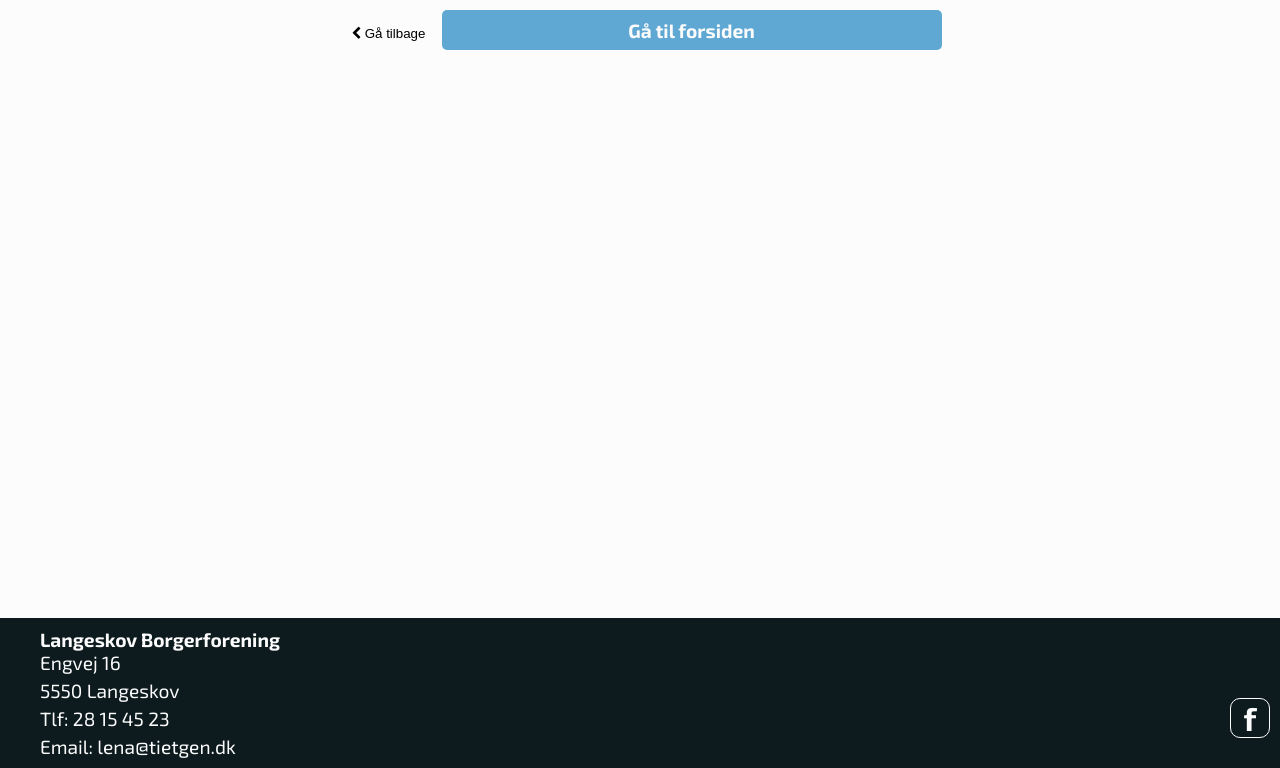
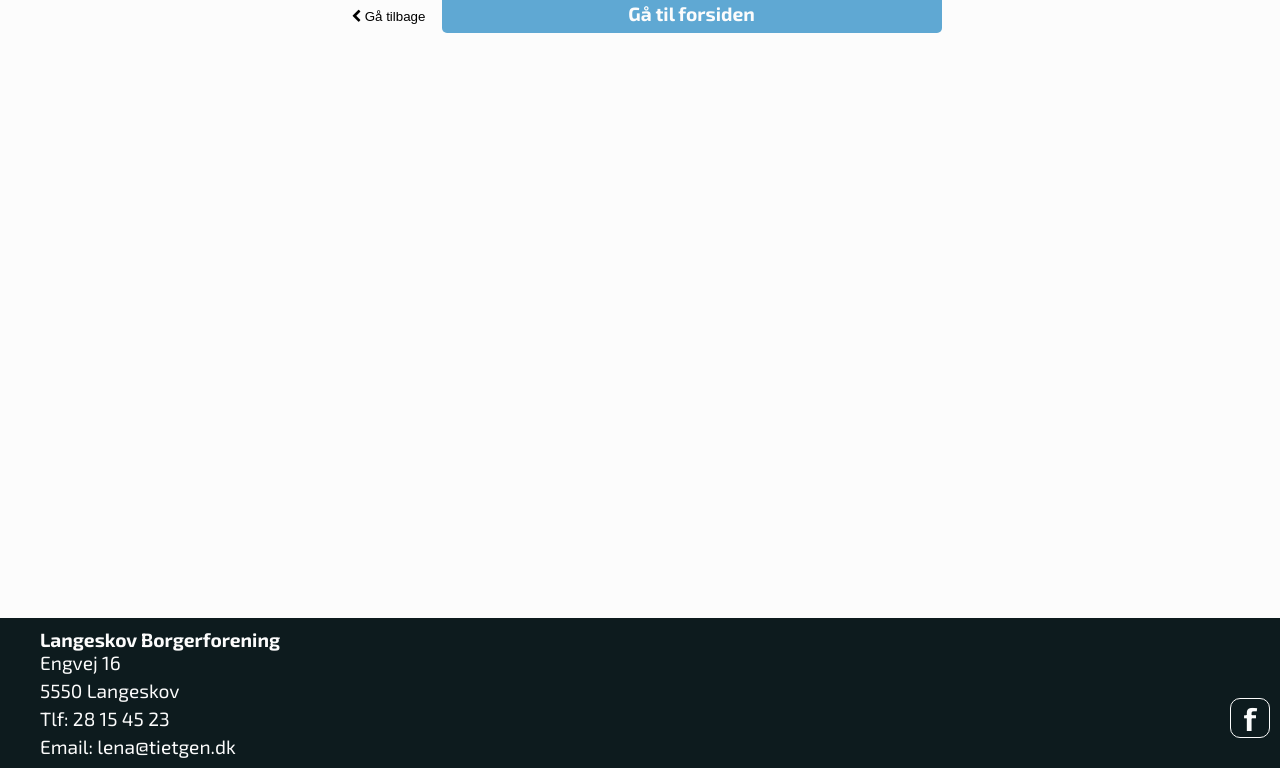
Before and after one commit to darlenedilla/LBF, a plain HTML site: page 404.html in a window 1280 px wide. Shown: the part 382-1150 px from the top of the page. Drawn offline with nearby package versions, Linux system fonts and the light colour scheme.

Commit message:
Rettet knap på betalingside

```diff
--- a/style.css
+++ b/style.css
@@ -83,14 +83,13 @@ body {
 }
 
 .tilbageknap {
-  display:inline-block;
   border:none;
   -webkit-shadow:none;
   background-color:#fcfcfc;
   color:black;
   height:40px;
   width:100px;
-  margin-top:20px;
+  float: left;
   padding:5px;
   cursor:pointer;
 }
```
